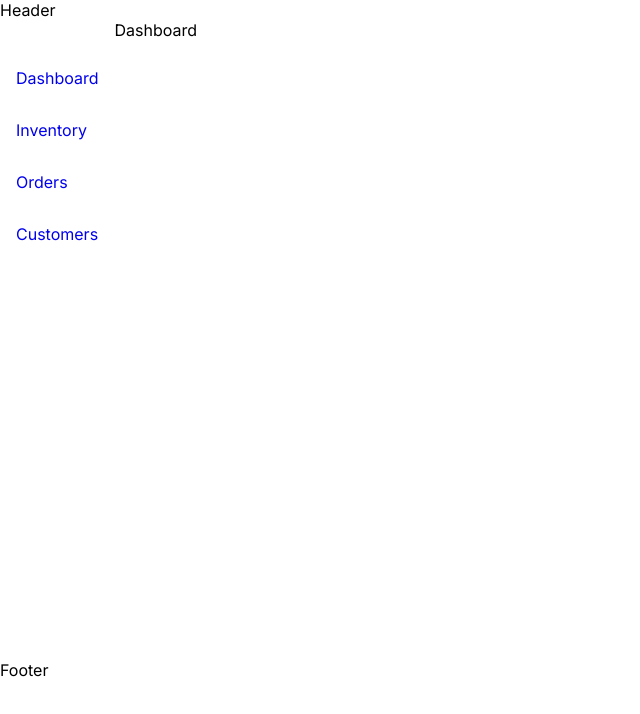
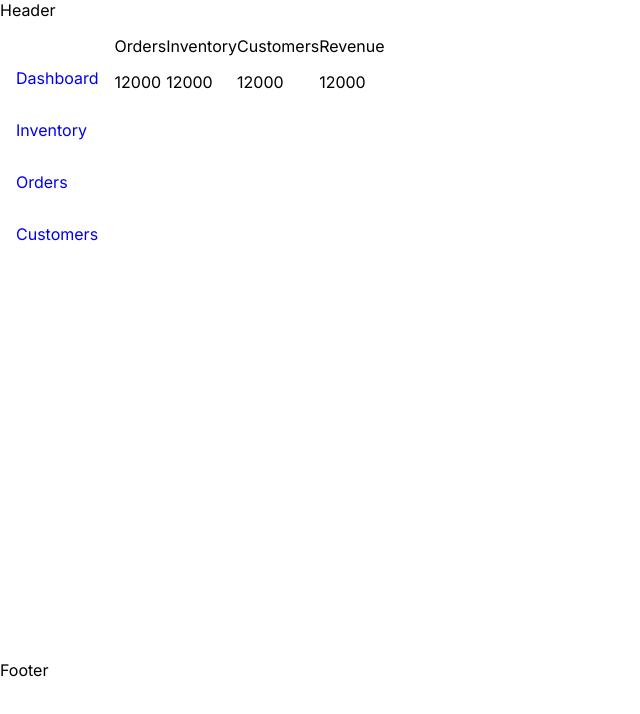
Before and after one commit to Fr33yr/inventory-management, a React (Vite) app: page /dashboard in a window 1280 px wide. Shown: the top 714 px of the page, without its empty margins (0-640 px from the left). Built offline with nearby package versions, Linux system fonts and the light colour scheme.

Commit message:
Dashboard stats

```diff
--- a/src/components/index.ts
+++ b/src/components/index.ts
@@ -7,3 +7,5 @@ export { default as MenuLink } from './common/layout/sidemenu/MenuLink/MenuLink'
 export { default as SideMenu } from './common/layout/sidemenu/SideMenu';
 export { default as Loader } from './common/loader/Loader';
 export { default as Image } from './common/react-image/Image';
+export { default as Stats } from './stats/Stats';
+export { default as StatsCard } from './stats/statscard/StatsCard';
--- /dev/null
+++ b/src/components/stats/Stats.module.css
@@ -0,0 +1,4 @@
+.statscontainer{
+    display: flex;
+    flex-direction: row;
+}
--- /dev/null
+++ b/src/components/stats/Stats.tsx
@@ -0,0 +1,15 @@
+import StatsCard from "./statscard/StatsCard";
+import { fakeStats } from "../../utils/fakeStats";
+import { IStatsData } from "models/data/stats.model";
+import styles from './Stats.module.css'
+
+function Stats() {
+  return (
+    <div className={styles.statscontainer}>
+      {fakeStats &&
+        fakeStats.map((stat: IStatsData) => <StatsCard data={stat} />)}
+    </div>
+  );
+}
+
+export default Stats;
--- /dev/null
+++ b/src/components/stats/statscard/StatsCard.tsx
@@ -0,0 +1,18 @@
+import {IStatsData} from '../../../models/data/stats.model'
+import styles from './StatsCard.module.css'
+
+interface Props {
+    data: IStatsData
+}
+
+function StatsCard({data}:Props) {
+
+  return (
+    <div className={styles.statscard}>
+      <p>{data.name}</p>
+      <p>{data.stat}</p>
+    </div>
+  )
+}
+
+export default StatsCard
--- /dev/null
+++ b/src/models/data/stats.model.ts
@@ -0,0 +1,5 @@
+export interface IStatsData {
+    name: string,
+    stat: number
+    icon?: SVGRectElement,
+}
--- a/src/pages/dashboard/Dashboard.tsx
+++ b/src/pages/dashboard/Dashboard.tsx
@@ -1,8 +1,8 @@
-import React from 'react'
+import {Stats} from '../../components/index'
 
 function Dashboard() {
   return (
-    <div>Dashboard</div>
+    <div><Stats/></div>
   )
 }
 
--- /dev/null
+++ b/src/utils/fakeStats.ts
@@ -0,0 +1,6 @@
+export const fakeStats = [
+  { name: "Orders", stat: 12000 },
+  { name: "Inventory", stat: 12000 },
+  { name: "Customers", stat: 12000 },
+  { name: "Revenue", stat: 12000 },
+];
```
Also changed, not shown: src/components/stats/statscard/StatsCard.module.css (added).
